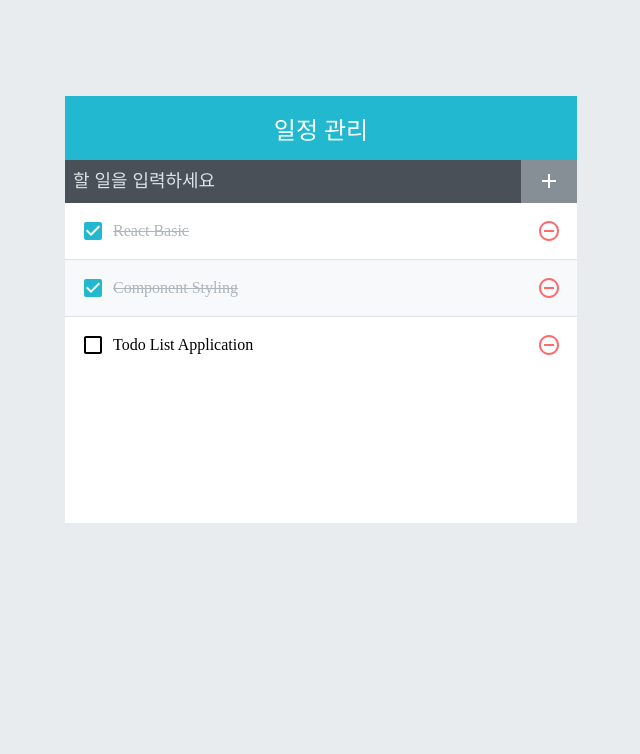
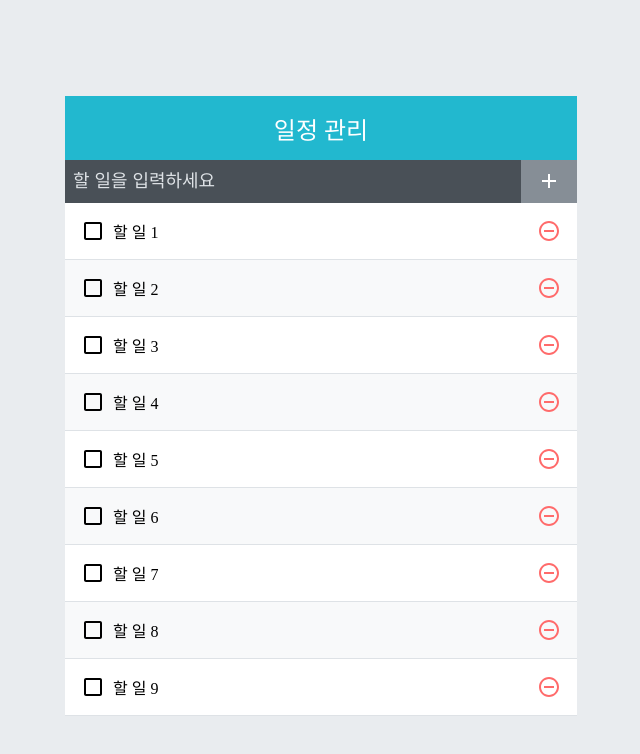
Before and after one commit to yh0921k/learning-react, a React (Create React App) app: page / in a window 1280 px wide. Shown: the top 754 px of the page, without its empty margins (319-959 px from the left). Built offline with nearby package versions, Linux system fonts and the light colour scheme.

Commit message:
[add] 11.1 많은 데이터 렌더링하기

```diff
--- a/src/App.js
+++ b/src/App.js
@@ -3,28 +3,24 @@ import TodoTemplate from './todo-app/components/TodoTemplate';
 import TodoInsert from './todo-app/components/TodoInsert';
 import TodoList from './todo-app/components/TodoList';
 
+function createBulkTodos() {
+  const array = [];
+  for (let i = 1; i <= 2500; i++) {
+    array.push({
+      id: i,
+      text: `할 일 ${i}`,
+      checked: false,
+    });
+  }
+  return array;
+}
+
 const App = () => {
-  const [todos, setTodos] = useState([
-    {
-      id: 1,
-      text: 'React Basic',
-      checked: true,
-    },
-    {
-      id: 2,
-      text: 'Component Styling',
-      checked: true,
-    },
-    {
-      id: 3,
-      text: 'Todo List Application',
-      checked: false,
-    },
-  ]);
+  const [todos, setTodos] = useState(createBulkTodos);
 
   // 고유 값으로 사용될 id
   // ref를 사용하여 변수 담기
-  const nextId = useRef(4);
+  const nextId = useRef(2501);
 
   const onInsert = useCallback(
     (text) => {
```
